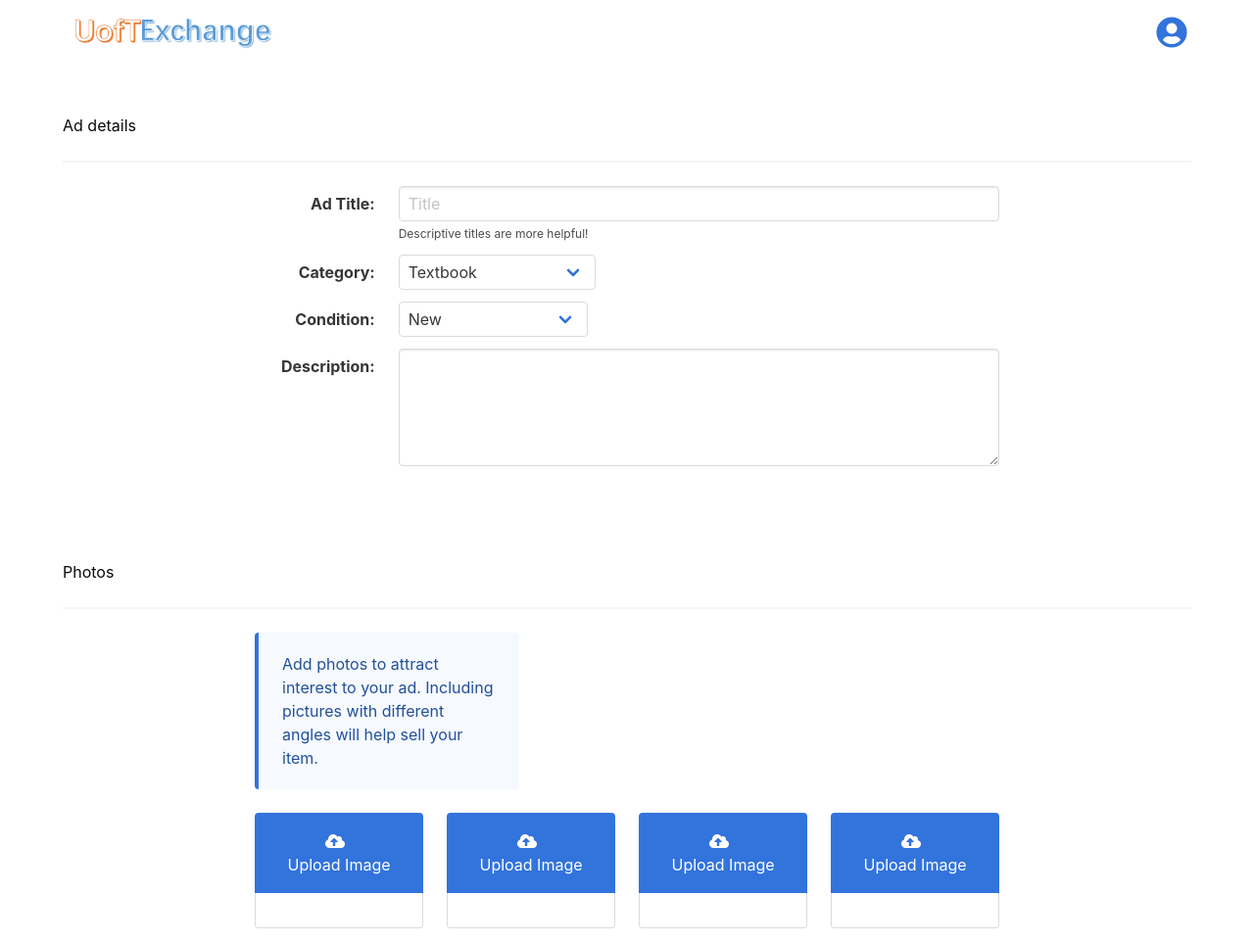
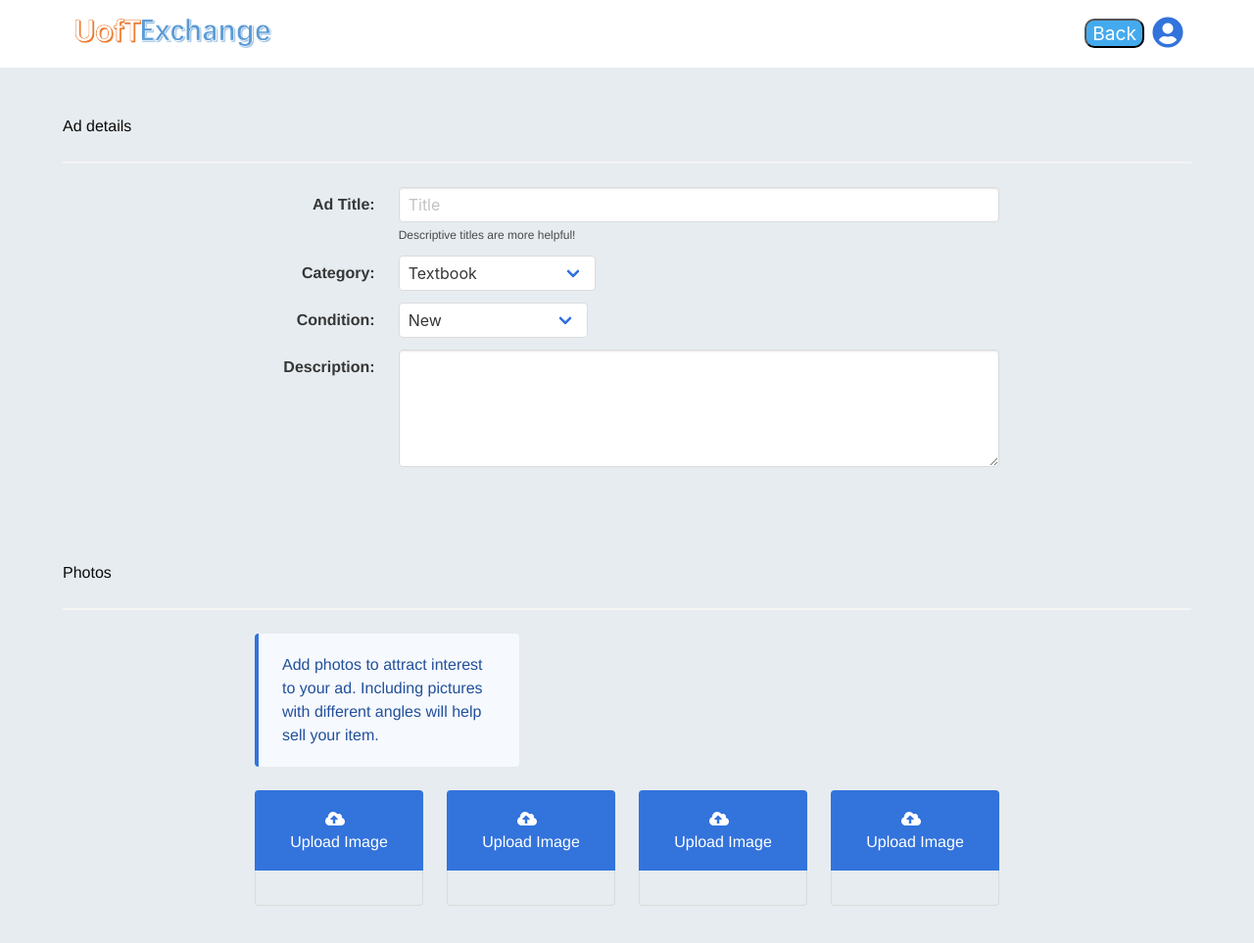
Before and after one commit to RuiqiW/BookExchange, a plain HTML site: page pages/post-ad.html in a window 1280 px wide. Shown: the top 963 px of the page at 98% size. Drawn offline with nearby package versions, Linux system fonts and the light colour scheme.

Commit message:
added back button on posting page

```diff
--- a/pages/post-ad.html
+++ b/pages/post-ad.html
@@ -12,8 +12,7 @@
   <link rel="stylesheet" href="https://use.fontawesome.com/releases/v5.7.2/css/all.css" integrity="sha384-fnmOCqbTlWIlj8LyTjo7mOUStjsKC4pOpQbqyi7RrhN7udi9RwhKkMHpvLbHG9Sr" crossorigin="anonymous">
 
   <!--My CSS-->
-  <!--<link rel="stylesheet" type="text/css" href="../styles/post-ad.css">-->
-
+  <link href="../styles/items.css" type="text/css" rel="stylesheet">
 
   <!--Title-->
   <title>Create Post</title>
@@ -39,11 +38,8 @@
 
       <div class="navbar-end">
         <div class="navbar-item">
-          <!--<span class="icon is-large">-->
-            <!--<a class="icon is-large" href="userProfile.html">-->
-              <!--<i class="fas fa-2x fa-comment"></i>-->
-            <!--</a>-->
-          <!--</span>-->
+          <button id="backToPostButton" >Back</button>
+
           <span class="icon is-large">
             <a href="userProfile.html">
               <i class="fas fa-2x fa-user-circle"></i>
--- a/scripts/postAd.js
+++ b/scripts/postAd.js
@@ -99,3 +99,14 @@ function updateFileName(event, index) {
   const fileNames = document.querySelectorAll('.file-name');
   fileNames[index].textContent = event.target.files[0].name;
 }
+
+/**
+ * Jump back to the posts page.
+ */
+const backToPostButton = document.querySelector("#backToPostButton");
+backToPostButton.addEventListener("click", backToPost);
+
+function backToPost(e) {
+  // Jump back to the posts page
+  document.location = "../pages/items.html";
+}
--- a/styles/items.css
+++ b/styles/items.css
@@ -304,6 +304,16 @@ body {
 
 }
 
+#backToPostButton {
+    height: 30px;
+    bottom: 20px;
+    right: 10px;
+    font-size: 120%;
+    background-color: #44aaee;
+    color: white;
+    border-radius: 10px;
+}
+
 .deletePost {
     margin-bottom: 5px;
     margin-left: 10px;
```
Also changed, not shown: pages/userProfile.html (+9 -9 lines).
